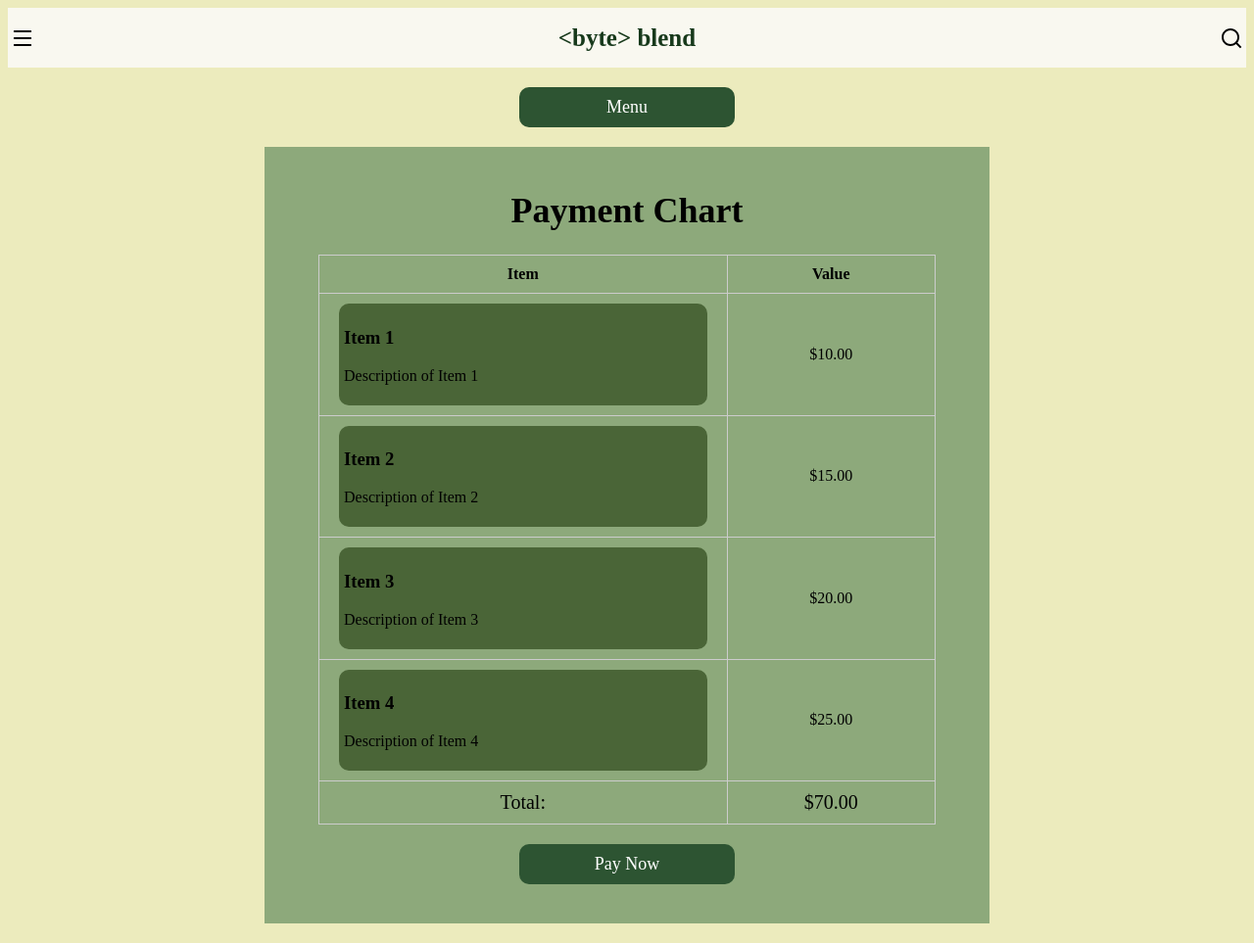
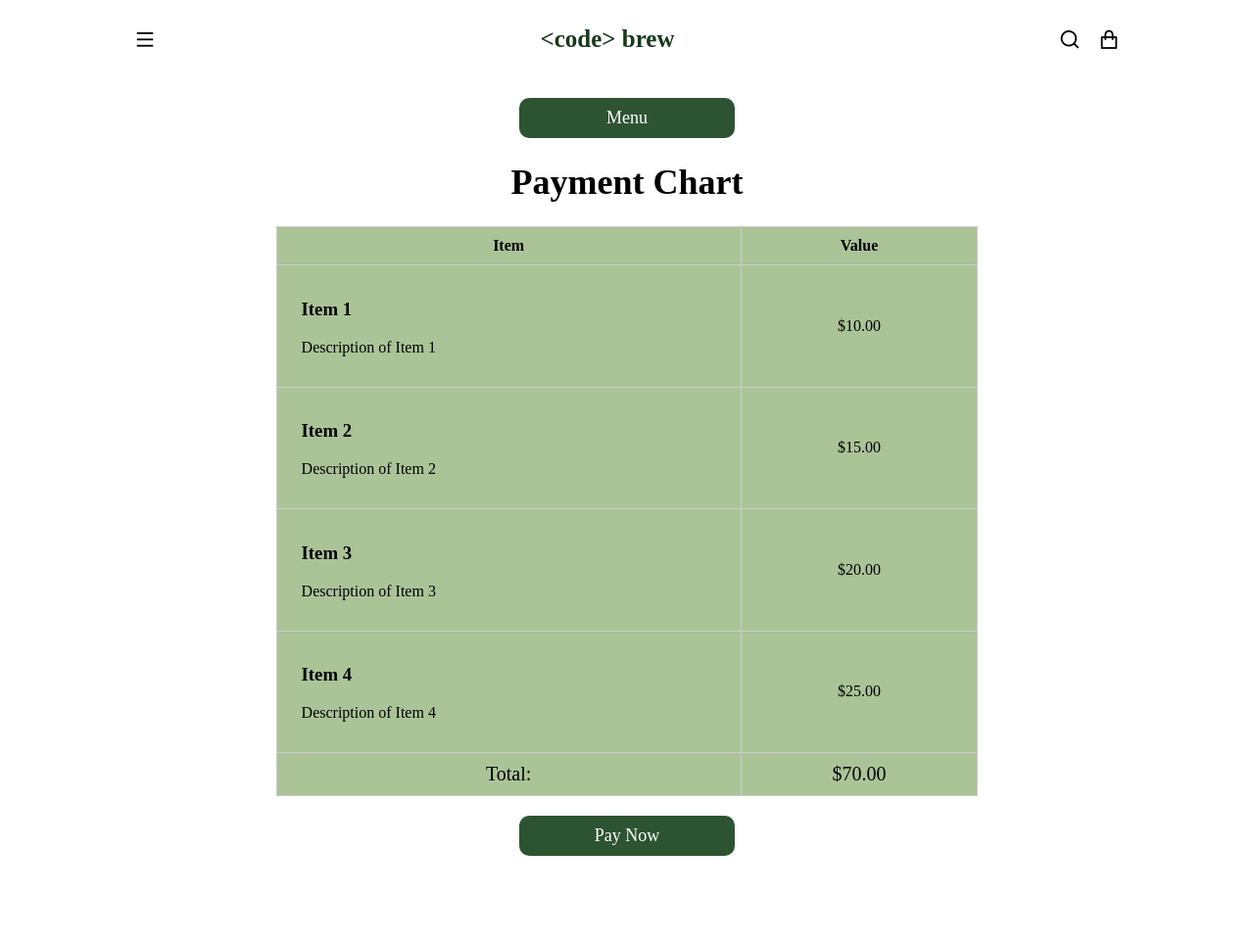
Before and after one commit to emimaostafe/b2tea, a PHP site: page /pages/pay.html in a window 1280 px wide. Shown: the whole page at 98% size. After the commit the page ends 874 px from the top, so only its background shows below. Run offline with PHP 8.4, Linux system fonts and the light colour scheme; some libraries are stand-ins or nearby versions; some web fonts are replaced.

Commit message:
added right header to seating page and chart

```diff
--- a/pages/pay.html
+++ b/pages/pay.html
@@ -1,43 +1,64 @@
 <!DOCTYPE html>
-<meta name="viewport" content="width=device-width, initial-scale=1.0">
+<html>
+
 <head>
-    <link rel="stylesheet" href="../styles/menu.css">
+    <meta charset='utf-8'>
+    <meta name='viewport' content='width=device-width, initial-scale=1'>
+
+    <title>B2Tea</title>
+
+    <link rel="stylesheet" href="../styles/defaults.css">
+    <link rel="stylesheet" href="../styles/home.css">
     <link rel="stylesheet" href="../styles/pay.css">
+
+    <link href="https://cdn.jsdelivr.net/npm/remixicon@3.0.0/fonts/remixicon.css" rel="stylesheet">
+    <!-- <script src='main.js'></script> -->
 </head>
 
-<div class="headers">
+<body>
+    <div class="container">
+        <header>
+            <div id="menu-trigger" class="menu">
+                <div class="icon-item"><i class="ri-menu-line"></i></div>
+            </div>
 
-    <div class="header">
-        <div class="header__menu">
-            <div class="header__menu__icon">
-                <svg xmlns="http://www.w3.org/2000/svg" viewBox="0 0 24 24" width="24" height="24">
-                    <path d="M3 4H21V6H3V4ZM3 11H21V13H3V11ZM3 18H21V20H3V18Z" fill="#000"></path>
-                </svg>
+            <div class="meniu-coborator">
+                <div class="menu">
+                    <div class="icon-item"><i class="ri-close-line"></i></div>
+                </div>
+
+                <ul class="options">
+                    <li><a href="../pages/home.html">Home</a></li>
+                    <li class="active"><a href="../pages/newmenu.html">Our products</a></li>
+                    <li><a href="../pages/sitting.html">Serve In</a></li>
+                    <li><a href="../pages/menu.html">Take Out</a></li>
+                    <li><a href="../pages/pay.html">My Command</a></li>
+                    <li><a href="../index.html">About us</a></li>
+                    <li><a href="../pages/buttons.html">Search</a></li>
+                    </li>
+                </ul>
             </div>
-        </div>
-        <div class="header__logo">
-            <h5>&lt;byte&gt; blend</h5>
-        </div>
-        <div class="header__actions">
-            <div class="header__search__icon">
-                <svg xmlns="http://www.w3.org/2000/svg" viewBox="0 0 24 24" width="24" height="24">
-                    <path
-                        d="M18.031 16.6168L22.3137 20.8995L20.8995 22.3137L16.6168 18.031C15.0769 19.263 13.124 20 11 20C6.032 20 2 15.968 2 11C2 6.032 6.032 2 11 2C15.968 2 20 6.032 20 11C20 13.124 19.263 15.0769 18.031 16.6168ZM16.0247 15.8748C17.2475 14.6146 18 12.8956 18 11C18 7.1325 14.8675 4 11 4C7.1325 4 4 7.1325 4 11C4 14.8675 7.1325 18 11 18C12.8956 18 14.6146 17.2475 15.8748 16.0247L16.0247 15.8748Z"
-                        fill="#000"></path>
-                </svg>
+
+            <div class="brand">
+                <h5><span>&lt;code&gt;</span> brew</h5>
             </div>
-        </div>
+            <div class="actions">
+                <div class="icon-item search"><i class="ri-search-line"></i></div>
+                <div class="icon-item cart"><i class="ri-shopping-bag-line"></i></div>
+            </div>
+
+        </header>
     </div>
-</body>
-</div>
 
     <head>
         <title>Payment Chart</title>
         <link rel="stylesheet" type="text/css" href="pay.css">
+
+
     </head>
 
     <body>
-        <a href="menu.html" class="menu-button">Menu</a>
+        <a href="newmenu.html" class="menu-button">Menu</a>
         <div class="container">
             <h1>Payment Chart</h1>
             <table>
--- a/styles/pay.css
+++ b/styles/pay.css
@@ -1,6 +1,4 @@
-body{
-    background-color:#ecebbd;
-  }
+
 h1 {
 	text-align: center;
    font-size: 36px;
@@ -9,8 +7,8 @@ h1 {
 table {
 	border-collapse: collapse;
 	margin: 20px auto;
-    width: 90%;
-    background-color: #8da97b;
+    width: 70%;
+    background-color:#aac497;
     border-color: #17391B;
 
 }
@@ -24,7 +22,7 @@ table td {
 }
 .item {
 
-    background-color:  #4a6537;
+    background-color:  transparent;
     border-radius: 10px;
     text-align: left;
     padding: 5px;
@@ -56,12 +54,7 @@ button {
 }
 
 
-.container {
-	max-width: 700px;
-	margin:  20px auto;
-	padding: 20px;
-    background-color: #8da97b;
-}
+
 
 .pay-button,
 .home-button,
@@ -84,6 +77,7 @@ button {
 .home-button:hover,
 .menu-button:hover {
     background-color: #17391B;
+    align-self: center;
 }
 
 
```
Also changed, not shown: components/navigation.html (+1 -6 lines), pages/seating.html (renamed from pages/sitting.html, +48 -32 lines), styles/tables.css (+9 -5 lines).
